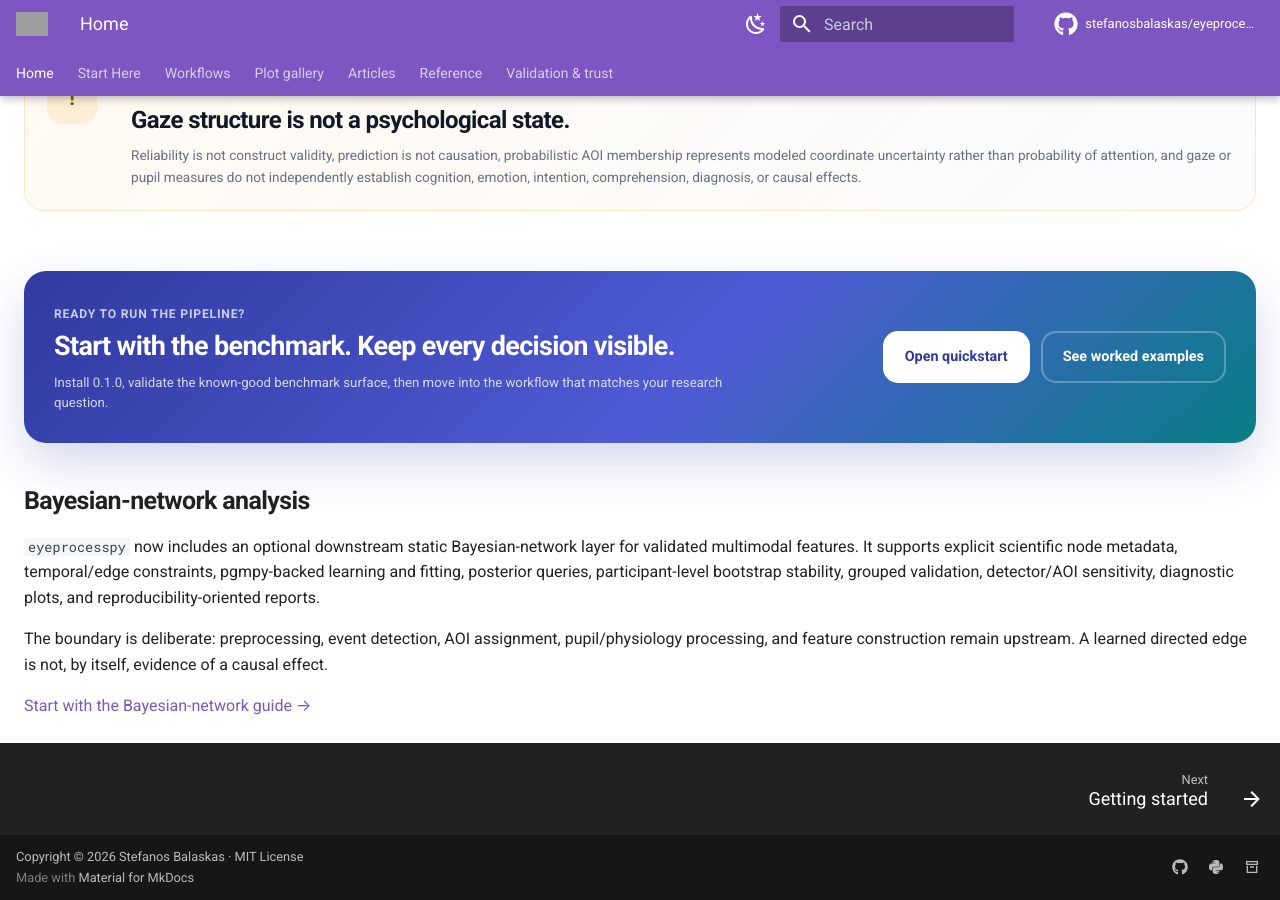
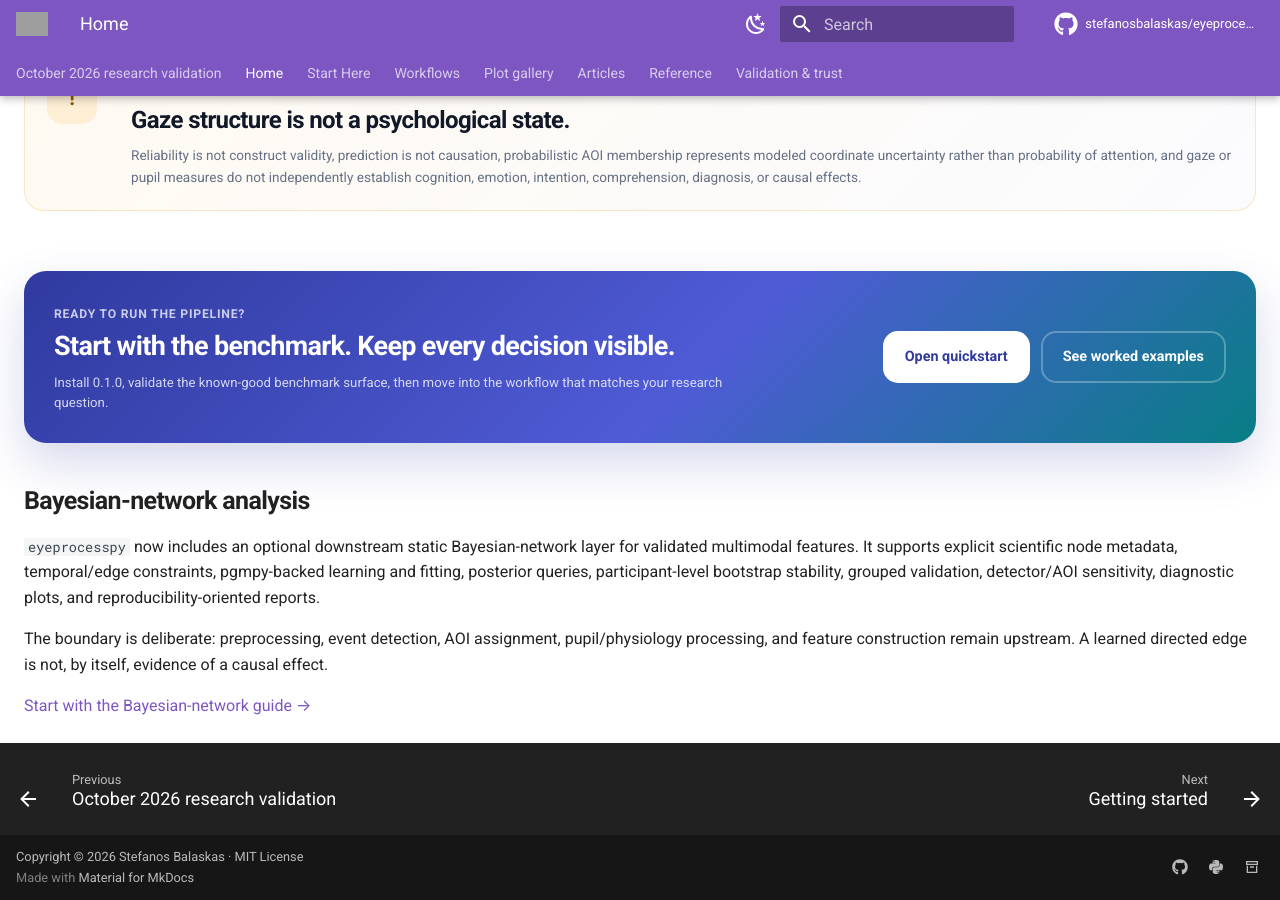
Before and after one commit to stefanosbalaskas/eyeprocesspy, an MkDocs documentation site: the page built from docs/index.md, in a window 1280 px wide and 900 px high, scrolled down 8217 px. Built offline with MkDocs 1.6.1 and Material for MkDocs 9.7.7, drawn with Linux system fonts in a browser that asks for light colours; comment, search, counter and statistics services are not loaded; grey boxes are pictures that could not be loaded.

Commit message:
docs: link October 2026 research figure-and-plot article

```diff
--- a/mkdocs.yml
+++ b/mkdocs.yml
@@ -13,6 +13,7 @@ not_in_nav: |
   /articles/*.md
 
 nav:
+  - October 2026 research validation: articles/october-2026-event-reconstruction.md
   - Home: index.md
   - Start Here:
       - Getting started: getting-started.md
```
